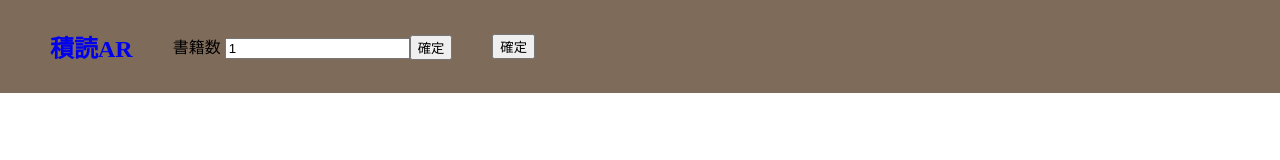
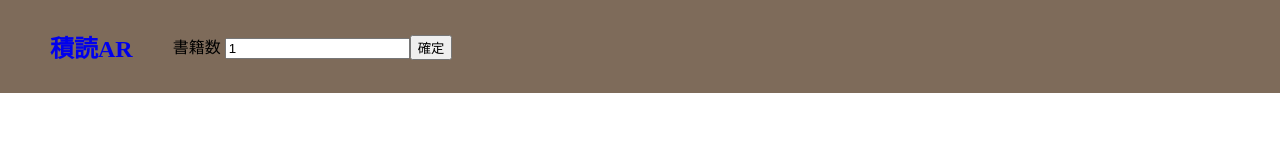
Before and after one commit to shusukeO/u-service, a plain HTML site: page index.html in a window 1280 px wide. Drawn offline with Linux system fonts and the light colour scheme.

Commit message:
確定ボタンの位置の変更

```diff
--- a/index.html
+++ b/index.html
@@ -25,7 +25,6 @@
         <nav>
             <ul class="menu">
                 <li >書籍数 <input type="number" id="book_num" value="1"></input><button onclick="updateNum();">確定</button></li>
-                <li><button onclick="updateNum();">確定</button></li>
                 <!-- <li><a href="https://github.com/shusukeO/u-service">source</a></li> -->
             </ul>
         </nav>
```
